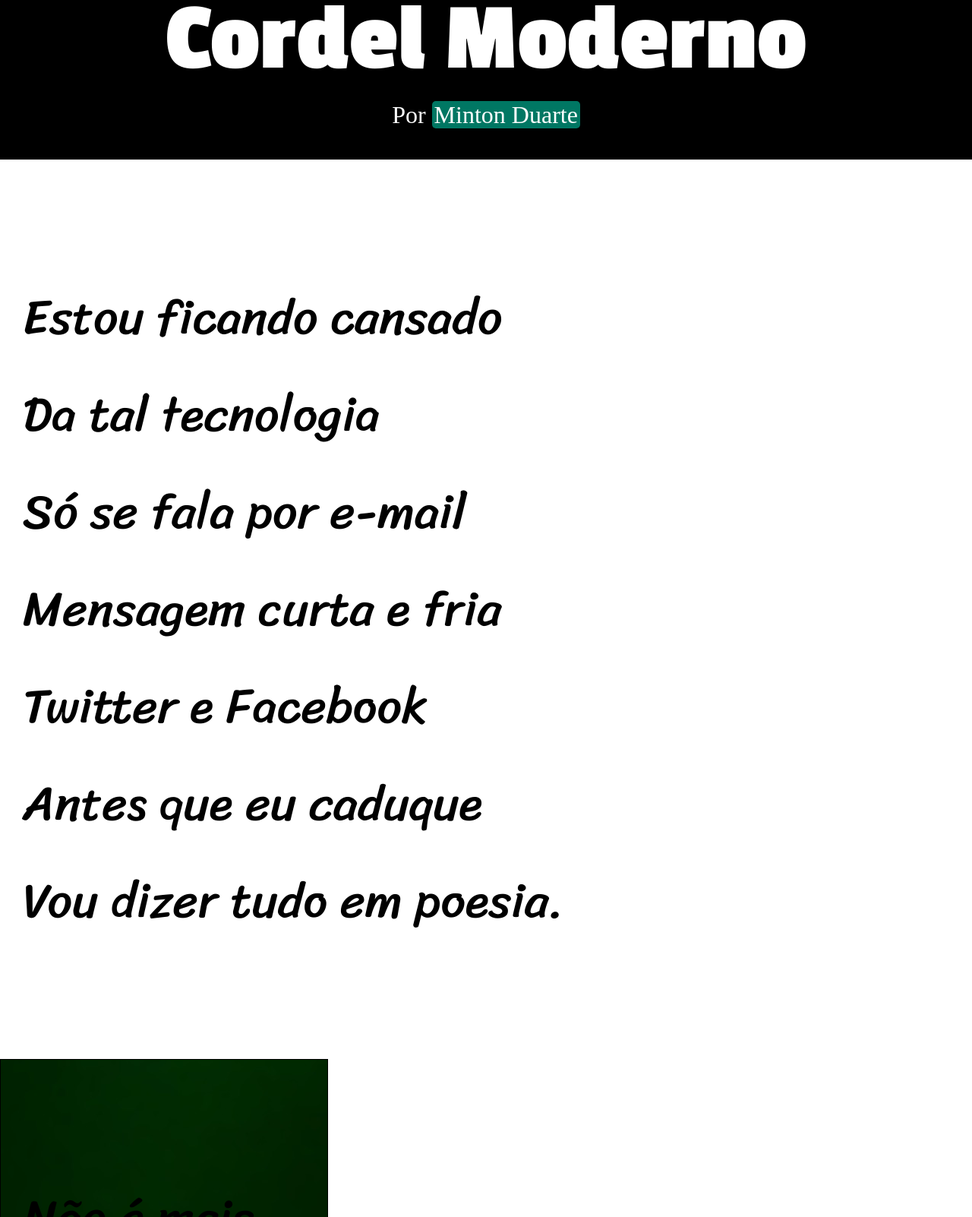
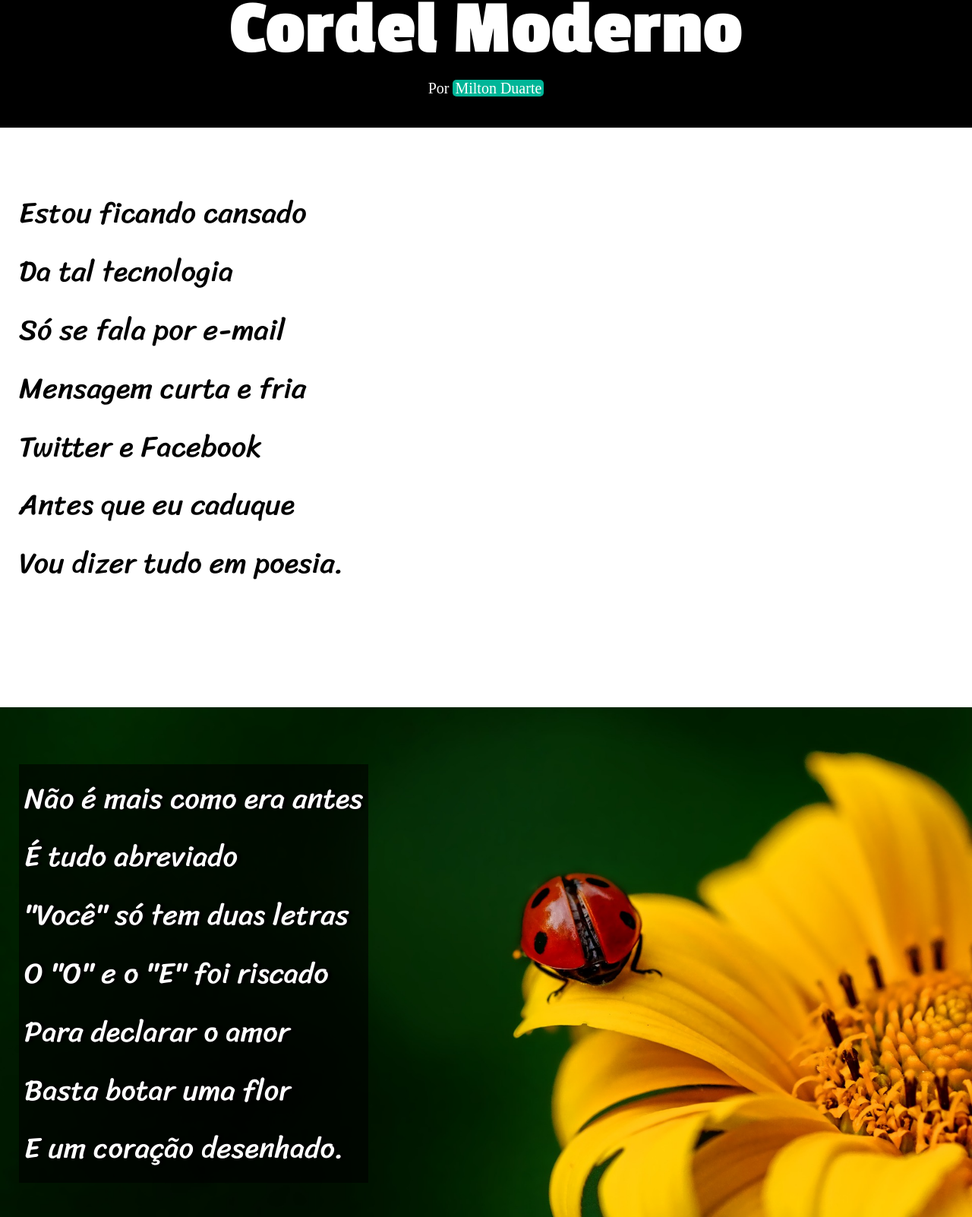
Before and after one commit to ElaineSouza88/html-css, a plain HTML site: page desafios/d012/index.html in a window 1280 px wide. Shown: the part 58-1660 px from the top of the page at 76% size. Drawn offline with Linux system fonts and the light colour scheme.

Commit message:
Finalização do Projeto Cordel

```diff
--- a/desafios/d012/index.html
+++ b/desafios/d012/index.html
@@ -10,7 +10,7 @@
 <body>
     <header>
         <h1>Cordel Moderno</h1>
-        <p>Por <a href="https://www.recantodasletras.com.br/poesias/3186743" target="_blank" rel="external">Minton Duarte</a></p>
+        <p>Por <a href="https://www.recantodasletras.com.br/poesias/3186743" target="_blank" rel="external">Milton Duarte</a></p>
     </header>
         <section>
             <p>
@@ -23,7 +23,7 @@
                 Vou dizer tudo em poesia.
             </p>
         </section>
-        <section id="imagem">
+        <section class="imagem" id="img001">
             <p>
                 Não é mais como era antes<br>
                 É tudo abreviado<br>
@@ -54,7 +54,7 @@
                 Decifre esse rabisco.
             </p>
         </section>
-        <section id="imagem">
+        <section class="imagem" id="img002">
             <p>
                 Tenho saudade das cartas<br>
                 Escritas com a própria mão <br>
--- a/desafios/d012/style.css
+++ b/desafios/d012/style.css
@@ -21,7 +21,7 @@ header > h1 {
     vh --> Viewport Height (Altura) e
     vw --> Viewport Width (Largura) */
 
-    font-size: 10vw;
+    font-size: 8vw;
     text-align: center;
     padding: 40px 0px 0px ;
     margin: 0px;
@@ -29,40 +29,62 @@ header > h1 {
 header > p {
     background-color: black;
     color: white;
-    font-size: 4vh;
+    font-size: 2.5vh;
+    font-family: 'Times New Roman', Times, serif;
     text-align: center;
     padding: 10px 0px 40px;
     margin: 0px;
 }
+
+
 section {
-    padding-top: 10vh;
-    padding-bottom: 10vh;
-    padding-left: 30px;
+    padding-top: 4.5vh;
+    padding-bottom: 4.5vh;
+    padding-left: 25px;
     line-height: 2em;
     font-family: 'Sriracha', 'Times New Roman', Times, serif;
-    font-size: 5vw;
+    font-size: 3vw;
 }
-section#imagem {
-    height: 460px;
-    width: 400px;
-    border: 1.5px solid black;
-    background-color: rgba(0, 0, 0, 0.151);
+section > p {
+    padding-bottom: 2em;
+}
+section.imagem > p {
+    color: white;
+    display: inline-block;
+    padding: 7px;
+    background-color: rgba(0, 0, 0, 0.623);
+    text-shadow: 4.5px 0px 3px black;
+}
+section#img001 {
     background-image: url('imagens/background001.jpg');
+    background-position: right center;
+    background-size: cover;
+    background-attachment: fixed;
 }
+section#img002 {
+    background-image: url('imagens/background002.jpg');
+    background-position: right center;
+    background-size: cover;
+    background-attachment: fixed;
+}
+
+
 footer {
     background-color: black;
     color: white;
-    font-size: 3vh;
+    font-size: 2.5vh;
     text-align: center;
-    font-family: 'arial', Times, serif;
+    font-family: 'Times New Roman', Times, serif;
 }
 footer > p {
-    margin: 0px;
+    margin: 0px 2px;
 }
+
+
 a {
     color: white;
     text-decoration: none;
-    background-color: rgba(0, 255, 213, 0.466);
+    background-color: rgba(0, 255, 213, 0.712);
     border-radius: 5px;
     padding: 0px 3px;
 }
```
